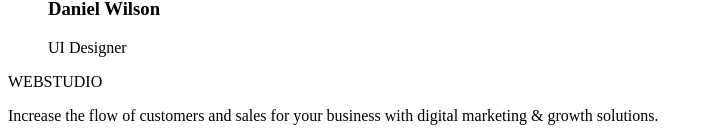
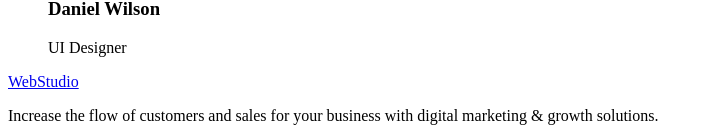
Before and after one commit to victoria-gl/first-repository, a plain HTML site: page index.html in a window 1280 px wide. Shown: the part 2996-3134 px from the top of the page, without its empty margins (0-709 px from the left). Drawn offline with Linux system fonts and the light colour scheme.

Commit message:
Update index.html

```diff
--- a/index.html
+++ b/index.html
@@ -106,34 +106,28 @@
                 </li>
 
                 <li>
-
                     <img src="./images/Tom.jpg" alt="Photo Tom" width="264" height="260">
                     <h3>Tom Ford</h3>
                     <p>Frontend Developer</p>
-
                 </li>
 
                 <li>
-
                     <img src="./images/Camilla.jpg" alt="Photo Camila" width="264" height="260">
                     <h3>Camila Garcia</h3>
                     <p>Marketing</p>
-
                 </li>
 
                 <li>
-
                     <img src="./images/Daniel.jpg" alt="Photo Daniel" width="264" height="260">
                     <h3>Daniel Wilson</h3>
                     <p>UI Designer</p>
-
                 </li>
             </ul>
         </section>
     </main>
 
     <footer>
-        <a>WEBSTUDIO</a>
+        <a href="./index.html">WebStudio</a>
         <p>Increase the flow of customers and sales for your business with digital marketing & growth solutions.</p>
     </footer>
 
```
